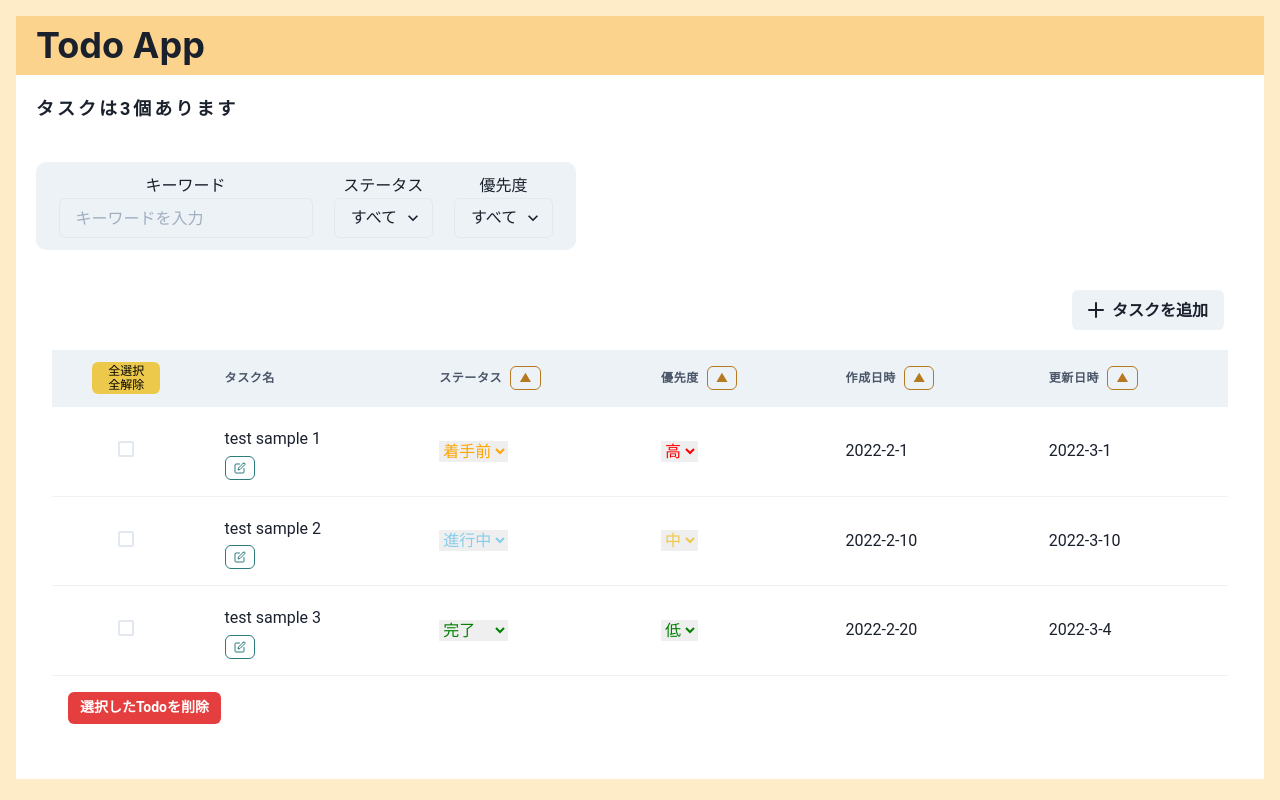
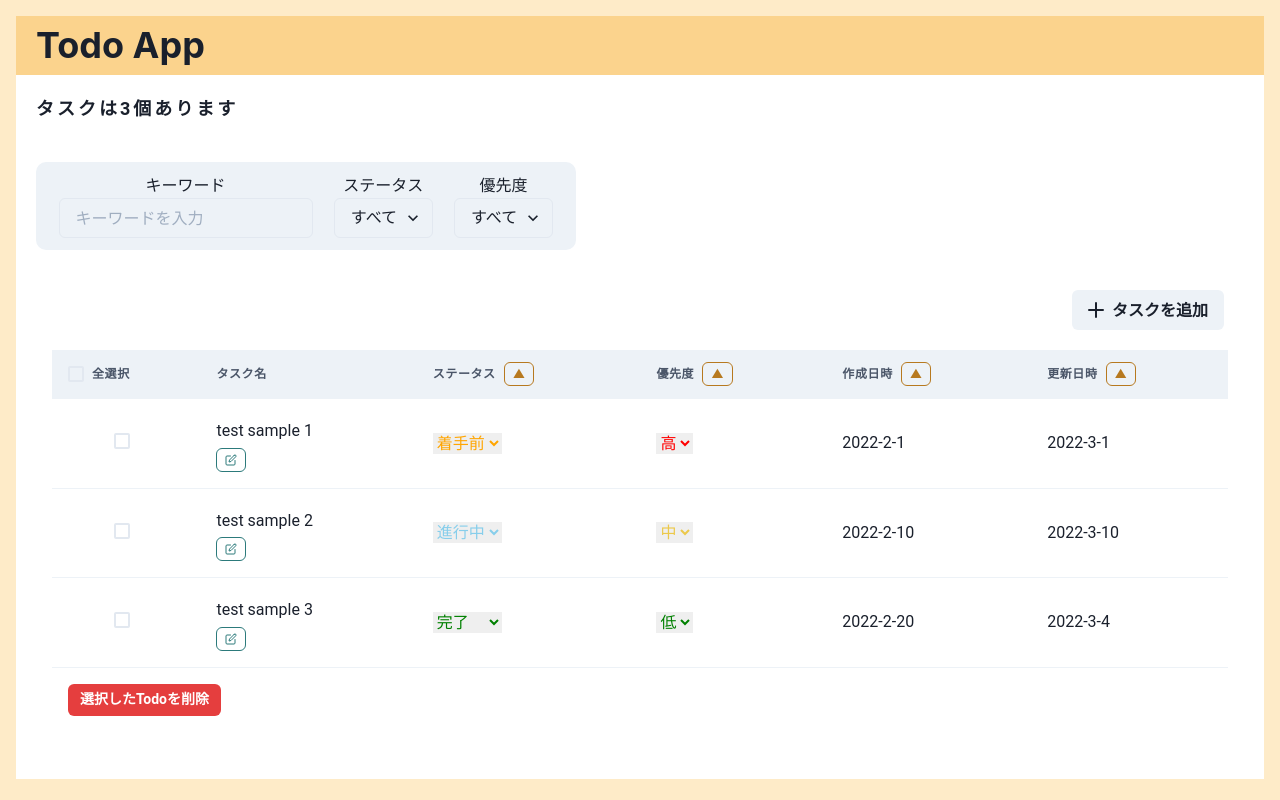
Before and after one commit to oneoneniaoniao/todo_team_3, a Next.js app: page / in a window 1280 px wide. Built offline with nearby package versions, Linux system fonts and the light colour scheme; what recoil-persist would draw is missing.

Commit message:
#11 全選択ボタンのUI変更

```diff
--- a/pages/components/Detail.jsx
+++ b/pages/components/Detail.jsx
@@ -80,7 +80,7 @@ export default function Detail() {
             <Button
           colorScheme={"red"}
           mr={"28px"}
-          onClick={()=>handleClickDelete()}
+          onClick={handleClickDelete}
         >削除</Button>
         <UserButton
           colorScheme={"teal"}
--- a/pages/components/TodoList.js
+++ b/pages/components/TodoList.js
@@ -2,6 +2,7 @@ import Link from "next/link";
 import { useRecoilState } from "recoil";
 import { EditIcon } from "@chakra-ui/icons";
 import {
+  Box,
   Button,
   Checkbox,
   Container,
@@ -138,10 +139,13 @@ const TodoList = () => {
           <Thead bg="gray.100">
             <Tr>
               <Th px={4} textAlign="center">
-                <Button colorScheme="yellow" p={4} variant="solid" size="xs" onClick={toggleCheckAll} fontWeight="normal">
+                <HStack spacing="0">
+                  <Checkbox fontWeight="normal" onChange={toggleCheckAll} isChecked={checked.length===todos.length}>
+                  </Checkbox>
+                <Box pl="8px" onClick={toggleCheckAll}>
                   全選択
-                  <br/>全解除
-                </Button>
+                  </Box>
+                  </HStack>
               </Th>
               <Th>タスク名</Th>
               <Th>
--- a/pages/todos/[id]/edittask.js
+++ b/pages/todos/[id]/edittask.js
@@ -69,7 +69,7 @@ const edittask = () => {
       <Button
           colorScheme={"red"}
           mr={"28px"}
-          onClick={()=>handleClickDelete()}
+          onClick={handleClickDelete}
         >削除</Button>
         <UserButton
           colorScheme={"teal"}
```
